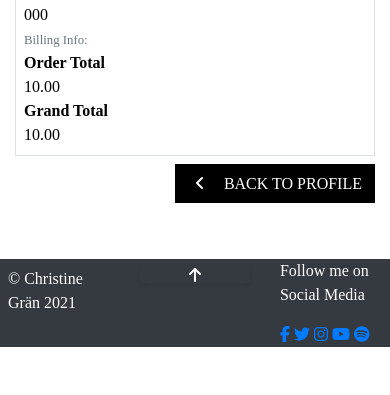
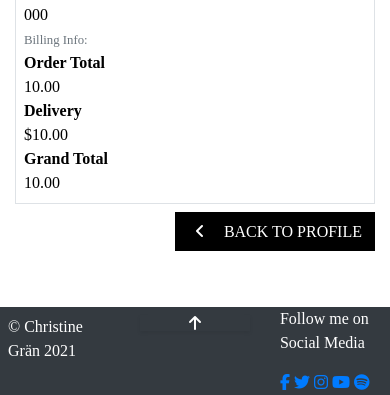
Before and after one commit to Code-Institute-Submissions/lisa1Q84-kalopsia_lens_NovResub, a Django app: page /profile/order_history/000 in a window 390 px wide. Shown: the part 865-1260 px from the top of the page. Before the commit the page ends 1212 px from the top, so only its background shows below. Run offline with Django 3.2, Linux system fonts and the light colour scheme; data comes from the database, SQL or seed files in the repository; tables that the repository leaves empty hold one stand-in row (values such as "Sample post"); some libraries are stand-ins or nearby versions; some web fonts are replaced.

Commit message:
make changes to order class to add delivery

```diff
--- a/checkout/models.py
+++ b/checkout/models.py
@@ -39,10 +39,17 @@
 
     def update_total(self):
         """
-        Updating grand total each time a line item is added
+        Update grand total each time a line item is added,
+        accounting for delivery costs.
         """
         self.order_total = self.lineitems.aggregate(
             Sum('lineitem_total'))['lineitem_total__sum'] or 0
+        if self.order_total < settings.FREE_DELIVERY_THRESHOLD:
+            sdp = settings.STANDARD_DELIVERY_PERCENTAGE
+            self.delivery_cost = self.order_total * sdp / 100
+        else:
+            self.delivery_cost = 0
+        self.grand_total = self.order_total + self.delivery_cost
         self.save()
 
     def save(self, *args, **kwargs):
@@ -61,8 +68,6 @@
 class OrderLineItem(models.Model):
     order = models.ForeignKey(Order, null=False, blank=False, on_delete=models.CASCADE, related_name='lineitems')
     product = models.ForeignKey(Product, null=False, blank=False, on_delete=models.CASCADE)
-    product_variation = models.CharField(max_length=15, null=True,
-                                    blank=True)  # dedication yes/no
     quantity = models.IntegerField(null=False, blank=False, default=0)
     lineitem_total = models.DecimalField(max_digits=6, decimal_places=2, null=False, blank=False, editable=False)
 
--- a/checkout/templates/checkout/checkout_success.html
+++ b/checkout/templates/checkout/checkout_success.html
@@ -171,6 +171,15 @@
 
                     <div class="row">
                         <div class="col-12 col-md-4">
+                            <p class="mb-0 text-black font-weight-bold">Delivery</p>
+                        </div>
+                        <div class="col-12 col-md-8 text-md-right">
+                            <p class="mb-0">${{ order.delivery_cost }}</p>
+                        </div>
+                    </div>
+
+                    <div class="row">
+                        <div class="col-12 col-md-4">
                             <p class="mb-0 text-black font-weight-bold">Grand Total</p>
                         </div>
                         <div class="col-12 col-md-8 text-md-right">
```
Also changed, not shown: checkout/views.py (+6 -16 lines).
